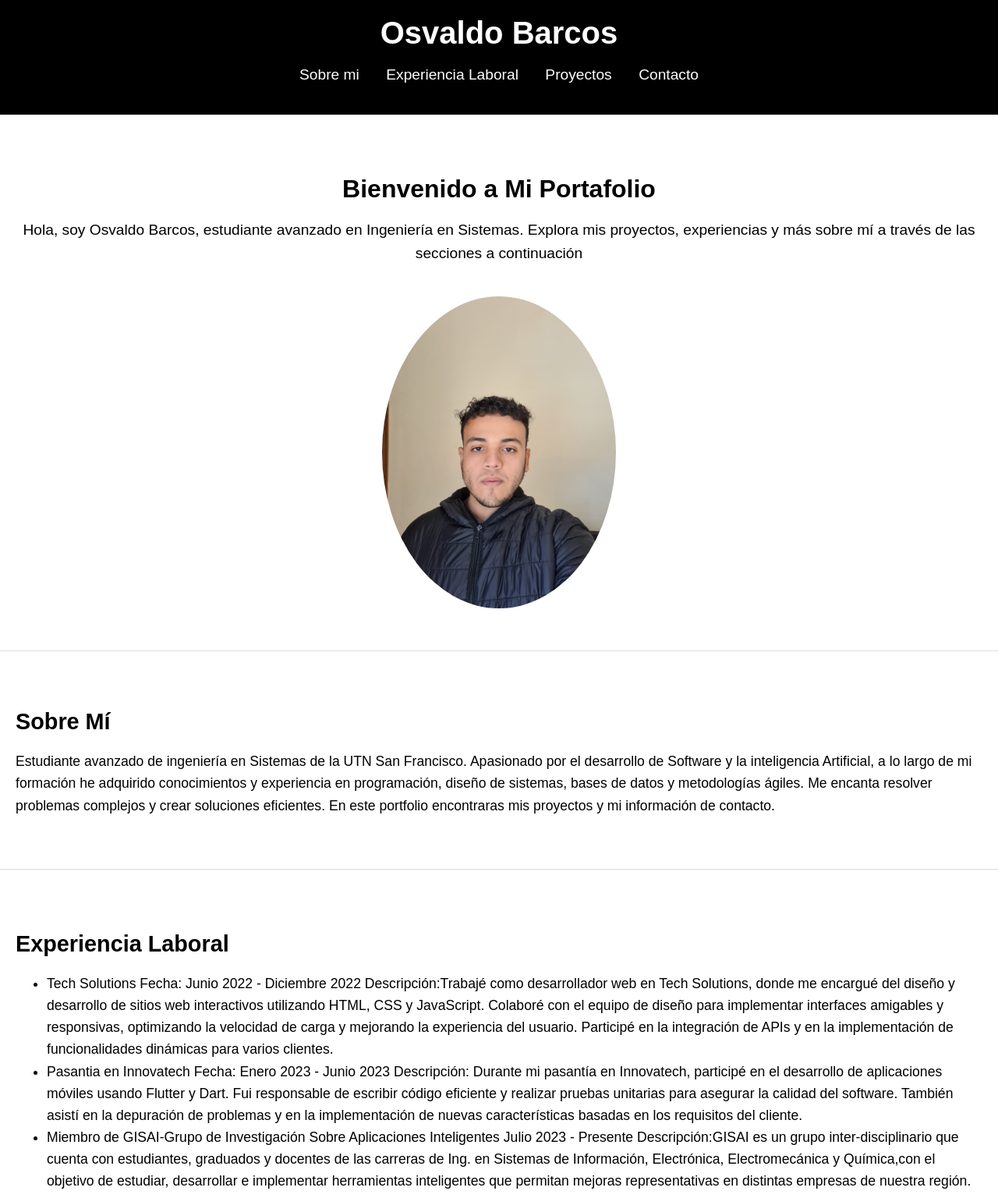
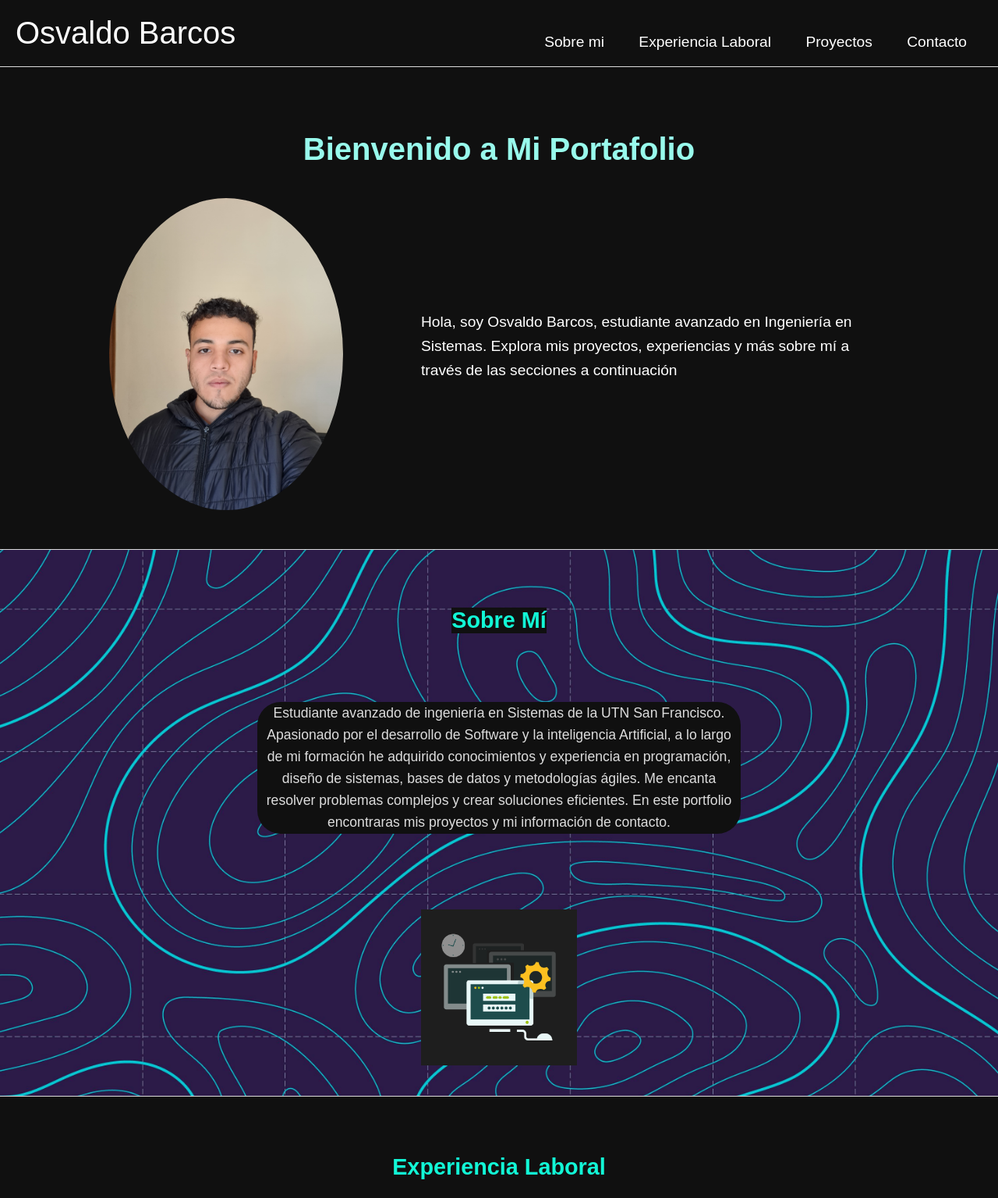
Before and after one commit to Osva11/TP1, a plain HTML site: page Index.html in a window 1280 px wide. Shown: the top 1536 px of the page at 78% size. Drawn offline with nearby package versions, Linux system fonts and the light colour scheme; files whose address does not match are found by name.

Commit message:
Agregué más estilo a la página

```diff
--- a/Index.html
+++ b/Index.html
@@ -6,35 +6,48 @@
     <link rel="stylesheet" href="style.css">
     <link rel="stylesheet" href="https://cdn.jsdelivr.net/npm/bootstrap-icons@1.11.3/font/bootstrap-icons.min.css">
 </head>
+
 <body>
     <header>
-        <h1>Osvaldo Barcos</h1>
+        <p>Osvaldo Barcos</p>
         <nav>
             <ul>
-                <li><a href="Sobre_mi">Sobre mi </a></li>
-                <li><a href="Experiencia Laboral">Experiencia Laboral</a></li>
-                <li><a href="Proyectos">Proyectos</a></li>
-                <li><a href="Contacto">Contacto</a></li>
+                <li><a href="#Sobre-mi">Sobre mi </a></li>
+                <li><a href="#Experiencia-Laboral">Experiencia Laboral</a></li>
+                <li><a href="#Proyectos">Proyectos</a></li>
+                <li><a href="#Contacto">Contacto</a></li>
             </ul>
         </nav>
 
     </header>
 
+
     <section class="main">
         <h1>Bienvenido a Mi Portafolio</h1>
-        <p>Hola, soy Osvaldo Barcos, estudiante avanzado en Ingeniería en Sistemas. Explora mis proyectos, experiencias y más sobre mí a través de las secciones a continuación</p>
-        <img src="C:\Users\osval\Downloads\2e7ac3ac-fe18-4ecf-8f2b-6c10915977b7.jpg" alt="Mi foto de perfil" width="300">
+        <div class="Imagen-Texto">
+            <img src="C:\Users\osval\Documents\Universidad\Desarrollo de Software TP1\Imagenes\2e7ac3ac-fe18-4ecf-8f2b-6c10915977b7.jpg" alt="Mi foto de perfil" width="300">
+            <p>Hola, soy Osvaldo Barcos, estudiante avanzado en Ingeniería en Sistemas. Explora mis proyectos, experiencias y más sobre mí a través de las secciones a continuación</p>
+        </div>
     </section>
 
-    <section id="Sobre_mi">
-        <h2>Sobre Mí</h2>
-        <p>Estudiante avanzado de ingeniería en Sistemas de la UTN San Francisco. Apasionado por el desarrollo de Software y la inteligencia Artificial,
-        a lo largo de mi formación he adquirido conocimientos y experiencia en programación, diseño de sistemas, bases de datos y metodologías ágiles.
-        Me encanta resolver problemas complejos y crear soluciones eficientes. En este portfolio encontraras mis proyectos y mi información de contacto. </p>
+    <section class="Sobre_mi" id="Sobre-mi">
+        <div class="Recuadro_titulo">
+            <h2>Sobre Mí</h2>
+        </div>
+        <div class="Texto_sobre_mi">
+            <p> Estudiante avanzado de ingeniería en Sistemas de la UTN San Francisco. Apasionado por el desarrollo de Software y la inteligencia Artificial,
+                a lo largo de mi formación he adquirido conocimientos y experiencia en programación, diseño de sistemas, bases de datos y metodologías ágiles.
+                Me encanta resolver problemas complejos y crear soluciones eficientes. En este portfolio encontraras mis proyectos y mi información de contacto.
+            </p>
+            <img src="C:\Users\osval\Documents\Universidad\DesarrolloSoftware\TP1\Imagenes\backend-4496461_1280.png" alt="Imagen de codigo" width="200">
+        </div>
     </section>
 
-    <section id="Experiencia Laboral">
-    <h3>Experiencia Laboral</h3>
+    <section id="Experiencia-Laboral">
+        <div class="Recuadro_titulo">
+            <h2>Experiencia Laboral</h2>
+        </div>
+
     <ul>
         <li>
             Tech Solutions
@@ -62,7 +75,9 @@
     </section>
 
     <section id="Proyectos">
-        <h3>Proyectos</h3>
+        <div class="Recuadro_titulo">
+            <h2>Proyectos</h2>
+        </div>
         <ul>
             <li>
                 Sistema de Contador de Personas en el Superdomo
@@ -84,7 +99,9 @@
     </section>
 
     <section id="Contacto">
-        <h4> Formulario de contacto</h4>
+        <div class="Recuadro_titulo">
+            <h4> Formulario de contacto</h4>
+        </div>
         <form action="https://formspree.io/f/xqaznaqy" method="POST">
             <input type="text" name="nombre" placeholder="Nombre Completo" required>
             <input type="email" name="email" placeholder="Correo Electrónico" required>
@@ -95,7 +112,7 @@
     </section>
 
     <footer>
-        <div class="Redes Sociales">
+        <div class="Redes-Sociales">
             <ul>
                 <li><a href="https://www.linkedin.com/in/tu-perfil" target="_blank" title="LinkedIn"><i class="bi bi-linkedin"></i></a></li>
                 <li><a href="https://github.com/tu-perfil" target="_blank" title="GitHub"></a><i class="bi bi-github"></i></li>
--- a/style.css
+++ b/style.css
@@ -8,26 +8,34 @@ body {
 }
 
 header {
-    text-align: center;
+
     padding: 20px;
-    background-color: #000000;
+    background-color: #101010;
     color: #ffffff;
+    border-bottom: 1px solid #ddd;
+    align-items: center;
+    display:flex;
+    justify-content: space-between;
+    align-items: flex-end;
 }
 
-header h1 {
+header p {
     margin: 0;
     font-size: 2.5em;
+
 }
 
+
 nav ul {
+    text-align:right;
     list-style: none;
     padding: 0;
-    margin: 20px 0;
+    margin:  0;
 }
 
 nav ul li {
     display: inline-block;
-    margin: 0 15px;
+    margin: 0 20px;
 }
 
 nav ul li a {
@@ -41,46 +49,108 @@ nav ul li a:hover {
 }
 
 /* Estilos para la sección principal */
+
 .main {
+    padding: 50px 20px;
+    margin : 0 auto;
+
+}
+.main h1
+{
+
+    font-size: 2.5em;
+    color:#98FAEC;
+    margin-bottom: 20px;
     text-align: center;
-    padding: 50px 20px;
+
+
+
 }
-
-.main h1 {
-    font-size: 2em;
-    margin-bottom: 10px;
+.Imagen-Texto
+{
+    margin : 0 auto;
+    max-width: 1000px;
+    display:flex;
+    align-items: center;
+    justify-content: center;
+    gap: 100px;
 }
 
 .main p {
     font-size: 1.2em;
+    color:#ffffff;
+
 }
 
 .main img {
     margin-top: 20px;
     border-radius: 50%;
+    text-align: center;
+}
+
+
+.Sobre_mi{
+    background-image: url(./Imagenes/4019300.jpg);
+    background-size: cover; /* Ajusta la imagen para cubrir todo el contenedor */
+    background-position: center; /* Centra la imagen dentro del contenedor */
+    background-repeat: no-repeat; /* Evita que la imagen se repita */
+    height: 600px; /* Ajusta según sea necesario */
+    width:auto /* Ajusta según sea necesario */
 }
 
 /* Estilos para secciones */
 section {
     padding: 50px 20px;
     border-bottom: 1px solid #ddd;
+    background-color: #101010;
+
 }
 
-section h2, section h3, section h4 {
+
+.Recuadro_titulo{
+    display: flex;
+    justify-content: center;
+    margin-bottom: 50px;
+}
+
+.Texto_sobre_mi{
+    display: flex;
+    justify-content: center;
+    align-items: center;
+    flex-direction: column;
+    gap: 80px;
+}
+
+.Texto_sobre_mi p{
+    width: 50%;
+    background-color: #101010;
+    border-radius: 30px;
+    text-align: center;
+}
+
+
+
+
+
+
+section h2{
     font-size: 1.8em;
     margin-bottom: 20px;
+    color: #12F7D6;
+    background-color: #101010;
 }
 
 section p, section ul li {
     font-size: 1.1em;
     line-height: 1.6;
+    color: #ddd;
 }
 
 /* Estilos para el footer */
 footer {
     text-align: center;
     padding: 20px;
-    background-color: #000000;
+    background-color: #101010;
     color: #ffffff;
 }
 
```
Also changed, not shown: Imagenes/4019300.jpg (added), Imagenes/backend-4496461_1280.png (added).
